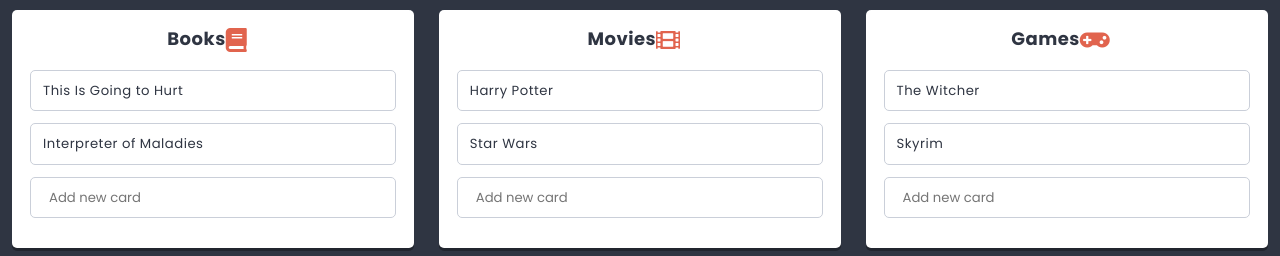
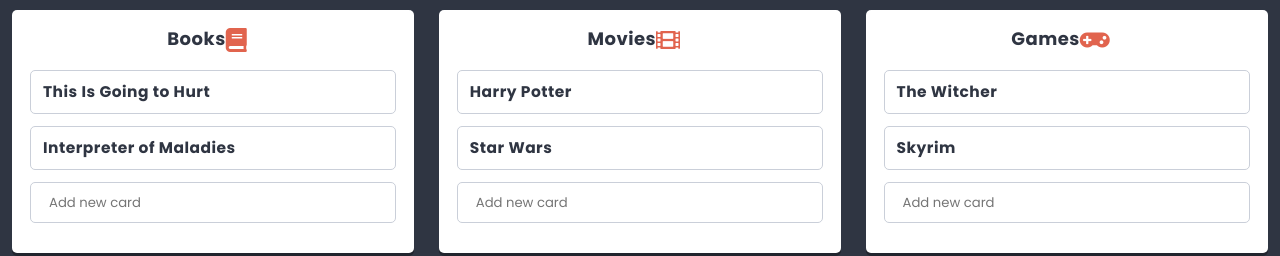
Before and after one commit to bartkozlo/React_first_step, a React app: page / in a window 1280 px wide. Shown: the part 422-678 px from the top of the page. Built offline with nearby package versions, Linux system fonts and the light colour scheme.

Commit message:
Modify Card component

```diff
--- a/src/components/Card/Card.js
+++ b/src/components/Card/Card.js
@@ -2,19 +2,18 @@
 import styles from './Card.scss';
 import PropTypes from 'prop-types';
 
-const Card = (props) => {
-  const { title } = props;
-  return (
-    <article className={styles.component}>
-      {title}
-    </article>
-  );
-};
-
-Card.propTypes = {
-  id: PropTypes.string,
-  index: PropTypes.number,
-  title: PropTypes.string,
-};
+class Card extends React.Component {
+  static propTypes = {
+    title: PropTypes.string,
+  }
+  render() {
+    const { title } = this.props;
+    return (
+      <div className={styles.component}>
+        <h3>{title}</h3>
+      </div>
+    );
+  }
+}
 
 export default Card;
```
